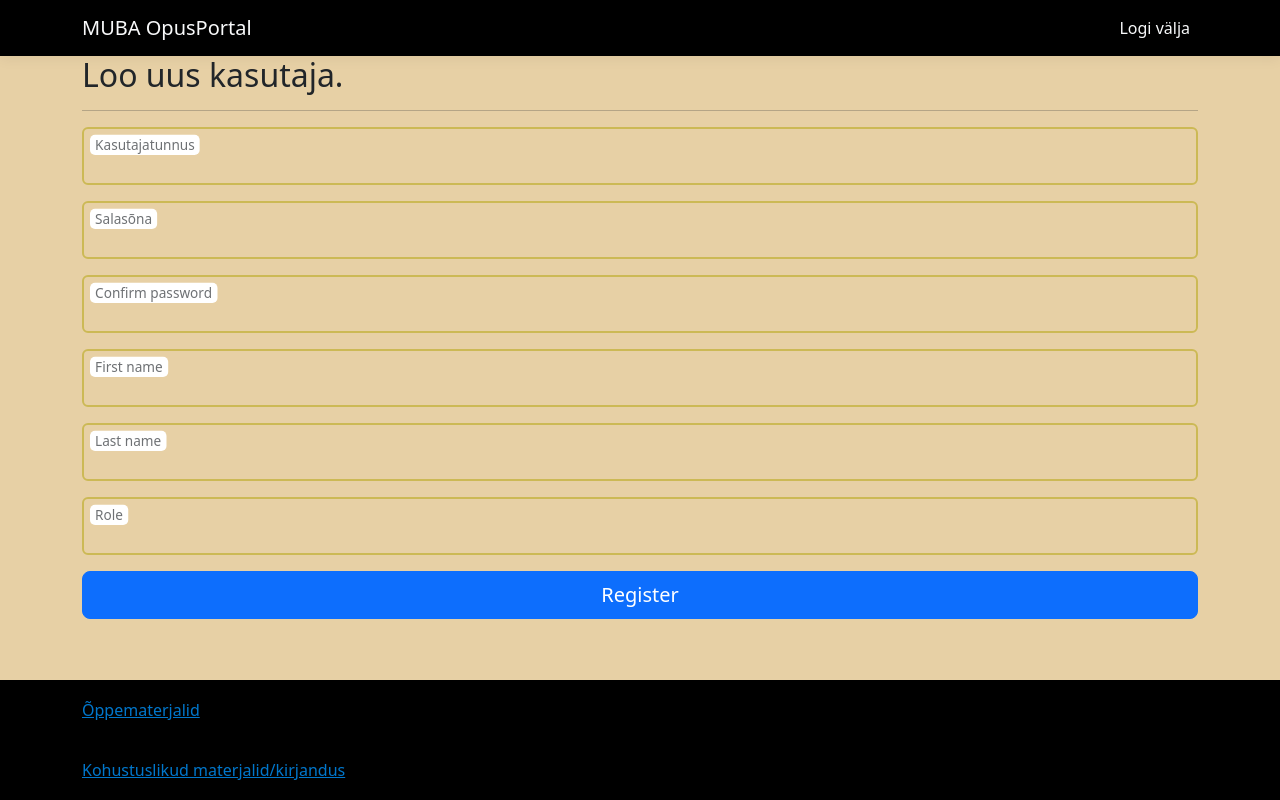
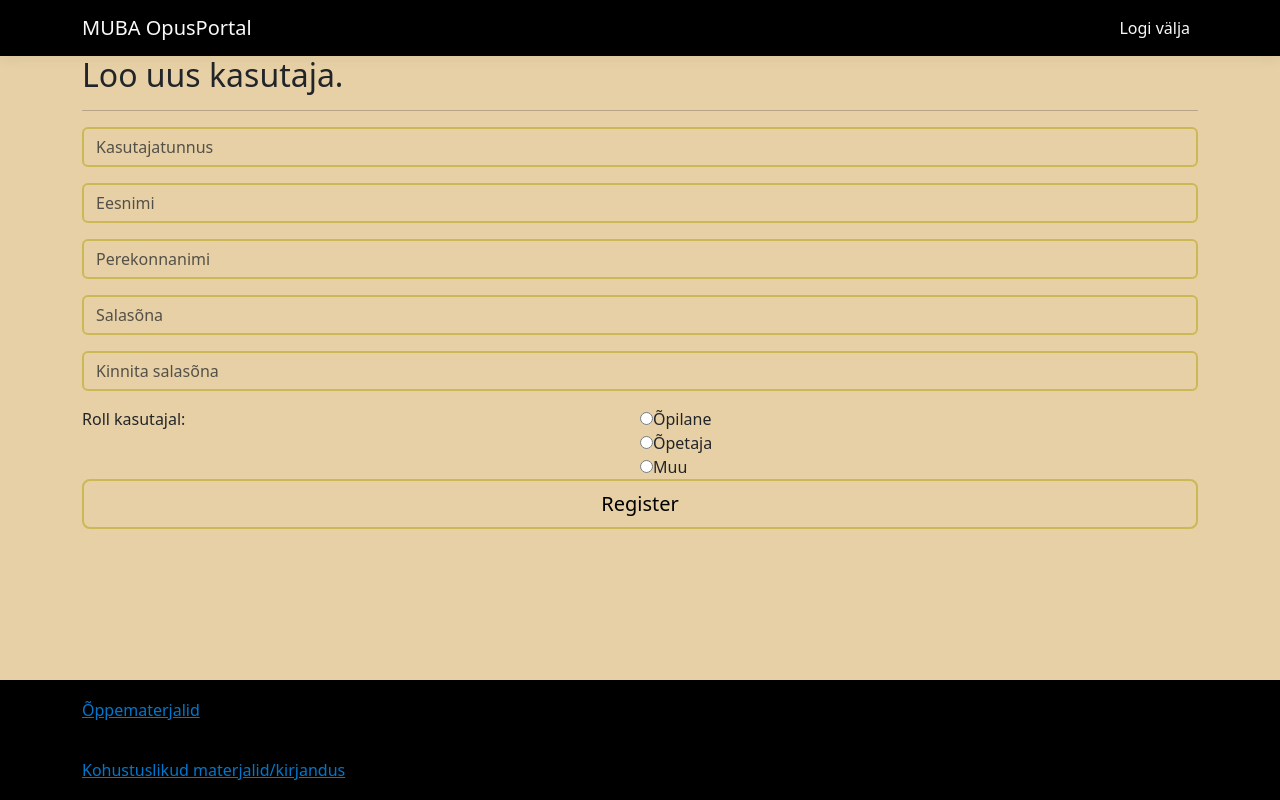
Before and after one commit to andreeuuetoa/opusportal-front-react, a React (Create React App) app: page /lisa-kasutaja in a window 1280 px wide. Built offline with nearby package versions, Linux system fonts and the light colour scheme.

Commit message:
Improve user creation form

```diff
--- a/src/common/viewparts/FormPart.tsx
+++ b/src/common/viewparts/FormPart.tsx
@@ -1,7 +1,7 @@
 import {FormField} from "../components/form/FormField";
 
 export const FormPart = (field: FormField) => (
-    <div className="form-floating mb-3">
+    <div className="mb-3">
         <input
             className="form-control form-input"
             aria-required="true"
@@ -11,7 +11,7 @@ export const FormPart = (field: FormField) => (
             type={field.fieldElements.type}
             id={"input_" + field.fieldElements.name}
             name={field.fieldElements.name}
+            placeholder={field.fieldElements.placeholder}
         />
-        <label htmlFor={"input_" + field.fieldElements.name}>{field.fieldElements.placeholder}</label>
     </div>
 );
--- a/src/identity/components/register/ConfirmPasswordValues.ts
+++ b/src/identity/components/register/ConfirmPasswordValues.ts
@@ -7,7 +7,7 @@ export const ConfirmPasswordValues = (userProps: UserProps) => {
     return {
         value: userProps.values.confirmPassword,
         type: "password",
-        placeholder: "Confirm password",
+        placeholder: "Kinnita salasõna",
         autocomplete: "confirm-password",
         name: "confirmPassword",
         onchange: eventHandler
--- a/src/identity/components/register/FirstNameValues.ts
+++ b/src/identity/components/register/FirstNameValues.ts
@@ -7,7 +7,7 @@ export const FirstNameValues = (userProps: UserProps) => {
     return {
         value: userProps.values.firstName,
             type: "text",
-        placeholder: "First name",
+        placeholder: "Eesnimi",
         autocomplete: "firstname",
         name: "firstName",
         onchange: eventHandler
--- a/src/identity/components/register/LastNameValues.ts
+++ b/src/identity/components/register/LastNameValues.ts
@@ -7,7 +7,7 @@ export const LastNameValues = (userProps: UserProps) => {
     return {
         value: userProps.values.lastName,
         type: "text",
-        placeholder: "Last name",
+        placeholder: "Perekonnanimi",
         autocomplete: "lastname",
         name: "lastName",
         onchange: eventHandler
--- a/src/identity/views/CreateUserView.tsx
+++ b/src/identity/views/CreateUserView.tsx
@@ -29,14 +29,21 @@ export const CreateUserView = (userProps: UserProps) => {
             </ul>
 
             <FormPart fieldElements={emailValues} />
+            <FormPart fieldElements={firstNameValues} />
+            <FormPart fieldElements={lastNameValues} />
             <FormPart fieldElements={passwordValues} />
             <FormPart fieldElements={confirmPasswordValues} />
-            <FormPart fieldElements={firstNameValues} />
-            <FormPart fieldElements={lastNameValues} />
-            <FormPart fieldElements={roleValues} />
+            <div>
+                <label className="float-child" htmlFor={"input_roleName"}>Roll kasutajal:</label>
+                <div className="float-child">
+                    <input type="radio" value="student" name="userRole" />Õpilane<br/>
+                    <input type="radio" value="teacher" name="userRole" />Õpetaja<br/>
+                    <input type="radio" value="other" name="userRole" />Muu
+                </div>
+            </div>
             <button
                 onClick={(e) => userProps.onSubmit(e)}
-                id="registerSubmit" className="w-100 btn btn-lg btn-primary">
+                id="registerSubmit" className="w-100 btn btn-lg submit-btn">
                 Register
             </button>
         </form>
--- a/src/site.css
+++ b/src/site.css
@@ -141,3 +141,8 @@ button.accept-policy {
 .table-row {
     margin-right: 100px;
 }
+
+.float-child {
+    width: 50%;
+    float: left;
+}
```
